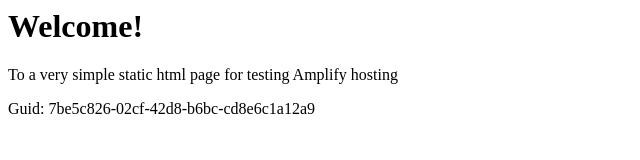
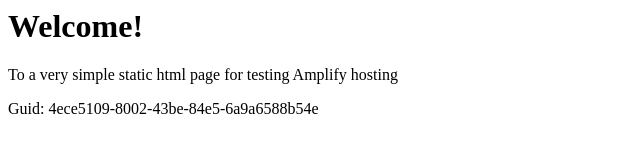
Before and after one commit to aws-aemilia-sin/Github-PR-Commit-Integration-Test-DoNotTouch-GitHubWebhookPushCanaryTest-v1-prod-ap-southeast-1, a website: page src/index.html in a window 1280 px wide. Shown: the full height of the page, 0-640 px from the left. Drawn offline with Linux system fonts and the light colour scheme.

Commit message:
commit from integ tests

```diff
--- a/src/index.html
+++ b/src/index.html
@@ -12,6 +12,6 @@
 <body>
     <h1>Welcome!</h1>
     <p>To a very simple static html page for testing Amplify hosting</p>
-    <p>Guid: 7be5c826-02cf-42d8-b6bc-cd8e6c1a12a9</p></body>
+    <p>Guid: 4ece5109-8002-43be-84e5-6a9a6588b54e</p></body>
 
 </html>
```
